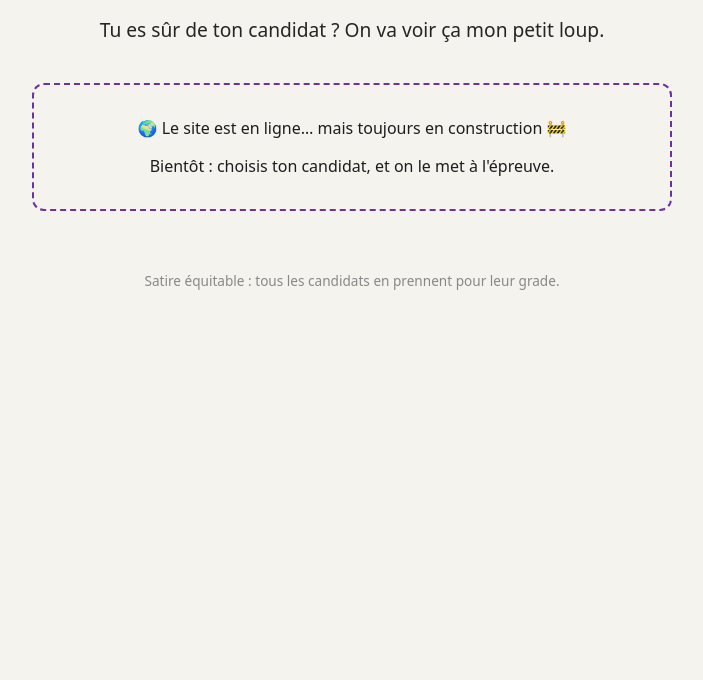
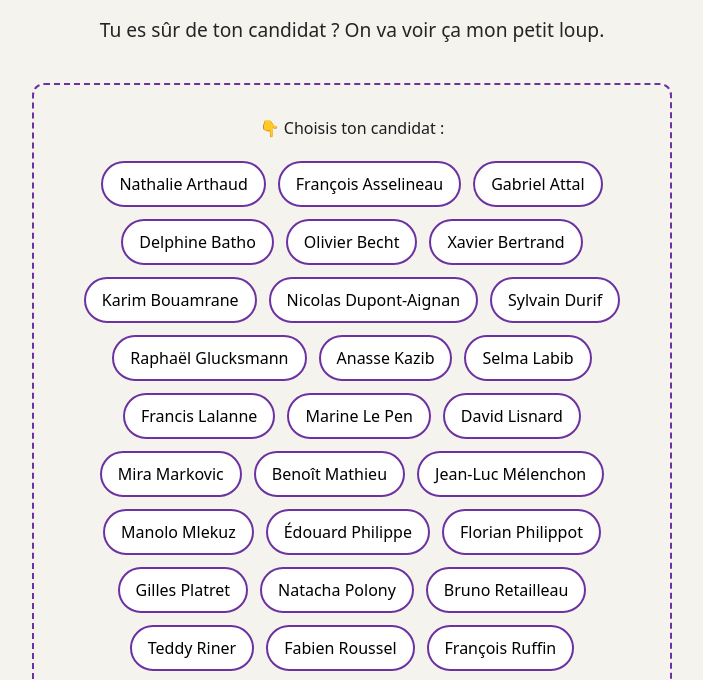
Before and after one commit to GerardManj/President27, a plain HTML site: page index.html in a window 1280 px wide. Shown: the part 118-798 px from the top of the page, without its empty margins (288-991 px from the left). Drawn offline with Linux system fonts and the light colour scheme.

Commit message:
Ajoute le jeu v0 : choisir un candidat, recevoir un défi
Les 29 candidats déclarés viennent de Wikipédia (version du 13/11/2026),
source citée en pied de page. Les mêmes défis pour tous : satire équitable.

Co-Authored-By: Claude Opus 5.5 <noreply@anthropic.com>

```diff
--- a/index.html
+++ b/index.html
@@ -25,11 +25,33 @@
         font-size: 1.2rem;
         color: #252525;
       }
-      .bientot {
+      .jeu {
         margin-top: 40px;
         padding: 16px;
         border: 2px dashed #6d32a1;
         border-radius: 12px;
+      }
+      button {
+        font: inherit;
+        margin: 6px;
+        padding: 10px 16px;
+        border: 2px solid #6d32a1;
+        border-radius: 999px;
+        background: white;
+        cursor: pointer;
+      }
+      button:hover {
+        background: #6d32a1;
+        color: white;
+      }
+      .defi {
+        font-size: 1.15rem;
+        font-weight: 600;
+        margin: 20px 0;
+      }
+      /* "hidden" = caché tant qu'aucun candidat n'est choisi */
+      [hidden] {
+        display: none;
       }
       footer {
         margin-top: 60px;
@@ -46,13 +68,84 @@
       Tu es sûr de ton candidat ? On va voir ça mon petit loup.
     </p>
 
-    <div class="bientot">
-      <p>🌍 Le site est en ligne… mais toujours en construction 🚧</p>
-      <p>Bientôt : choisis ton candidat, et on le met à l'épreuve.</p>
+    <div class="jeu">
+      <p>👇 Choisis ton candidat :</p>
+      <!-- Vide au départ : les boutons sont créés par le JavaScript plus bas -->
+      <div id="candidats"></div>
+
+      <div id="zone-defi" hidden>
+        <p class="defi" id="defi"></p>
+        <button id="autre-defi">🎲 Un autre défi</button>
+      </div>
     </div>
 
     <footer>
-      Satire équitable : tous les candidats en prennent pour leur grade.
+      Satire équitable : tous les candidats reçoivent exactement les mêmes défis.<br />
+      Ton choix reste dans ton navigateur : rien n'est envoyé ni enregistré.<br />
+      Liste des candidats déclarés selon
+      <a href="https://fr.wikipedia.org/wiki/Candidatures_%C3%A0_l%27%C3%A9lection_pr%C3%A9sidentielle_fran%C3%A7aise_de_2027">Wikipédia</a>,
+      au 13/11/2026.
     </footer>
+
+    <!-- Le JavaScript : le comportement de la page (ce qui se passe quand on clique) -->
+    <script>
+      // 1. Les données : une liste de candidats et une liste de défis.
+      //    En J8, ces deux listes partiront dans la base de données (Supabase).
+      //    Source : Wikipédia, « Candidatures à l'élection présidentielle française de 2027 »,
+      //    tableau « Candidats déclarés », version du 13/11/2026. Ordre alphabétique (équité).
+      const candidats = [
+        "Nathalie Arthaud", "François Asselineau", "Gabriel Attal", "Delphine Batho",
+        "Olivier Becht", "Xavier Bertrand", "Karim Bouamrane", "Nicolas Dupont-Aignan",
+        "Sylvain Durif", "Raphaël Glucksmann", "Anasse Kazib", "Selma Labib",
+        "Francis Lalanne", "Marine Le Pen", "David Lisnard", "Mira Markovic",
+        "Benoît Mathieu", "Jean-Luc Mélenchon", "Manolo Mlekuz", "Édouard Philippe",
+        "Florian Philippot", "Gilles Platret", "Natacha Polony", "Bruno Retailleau",
+        "Teddy Riner", "Fabien Roussel", "François Ruffin", "Marine Tondelier",
+        "Éric Zemmour",
+      ];
+
+      // {nom} sera remplacé par le nom du candidat choisi.
+      // On évite « de {nom} » : ça donnerait « de Édouard Philippe » au lieu de « d'Édouard ».
+      const defis = [
+        "{nom} a un programme. Cites-en 3 mesures sans regarder sur Internet.",
+        "Explique à ta grand-mère comment {nom} compte financer son programme. Tu as 1 minute.",
+        "Trouve une mesure proposée par {nom} avec laquelle tu n'es pas d'accord. Il y en a forcément une.",
+        "Résume en une phrase le projet porté par {nom}, sans les mots « changement », « ensemble » ni « France ».",
+        "Cite une promesse faite par {nom} et prouve qu'elle est réaliste. Avec des chiffres, s'il te plaît.",
+        "Donne le meilleur argument des opposants à {nom}, honnêtement et sans caricature.",
+        "Explique la première chose que fera {nom} le jour de son élection.",
+        "Convaincs un ami indécis de voter {nom} en 30 secondes, sans critiquer les autres candidats.",
+      ];
+
+      // 2. On récupère les éléments de la page qu'on va manipuler (grâce à leur id).
+      const zoneCandidats = document.getElementById("candidats");
+      const zoneDefi = document.getElementById("zone-defi");
+      const texteDefi = document.getElementById("defi");
+      const boutonAutreDefi = document.getElementById("autre-defi");
+
+      let candidatChoisi = null;
+
+      // 3. Tire un défi au hasard et l'affiche avec le nom du candidat.
+      function afficherDefi() {
+        const index = Math.floor(Math.random() * defis.length);
+        texteDefi.textContent = defis[index].replace("{nom}", candidatChoisi);
+        zoneDefi.hidden = false;
+        // Avec 29 boutons, le défi peut être hors de l'écran (surtout sur mobile) : on y descend.
+        zoneDefi.scrollIntoView({ behavior: "smooth", block: "center" });
+      }
+
+      // 4. Crée un bouton par candidat. Un clic = on retient le candidat et on lance un défi.
+      for (const nom of candidats) {
+        const bouton = document.createElement("button");
+        bouton.textContent = nom;
+        bouton.addEventListener("click", () => {
+          candidatChoisi = nom;
+          afficherDefi();
+        });
+        zoneCandidats.appendChild(bouton);
+      }
+
+      boutonAutreDefi.addEventListener("click", afficherDefi);
+    </script>
   </body>
 </html>
```
